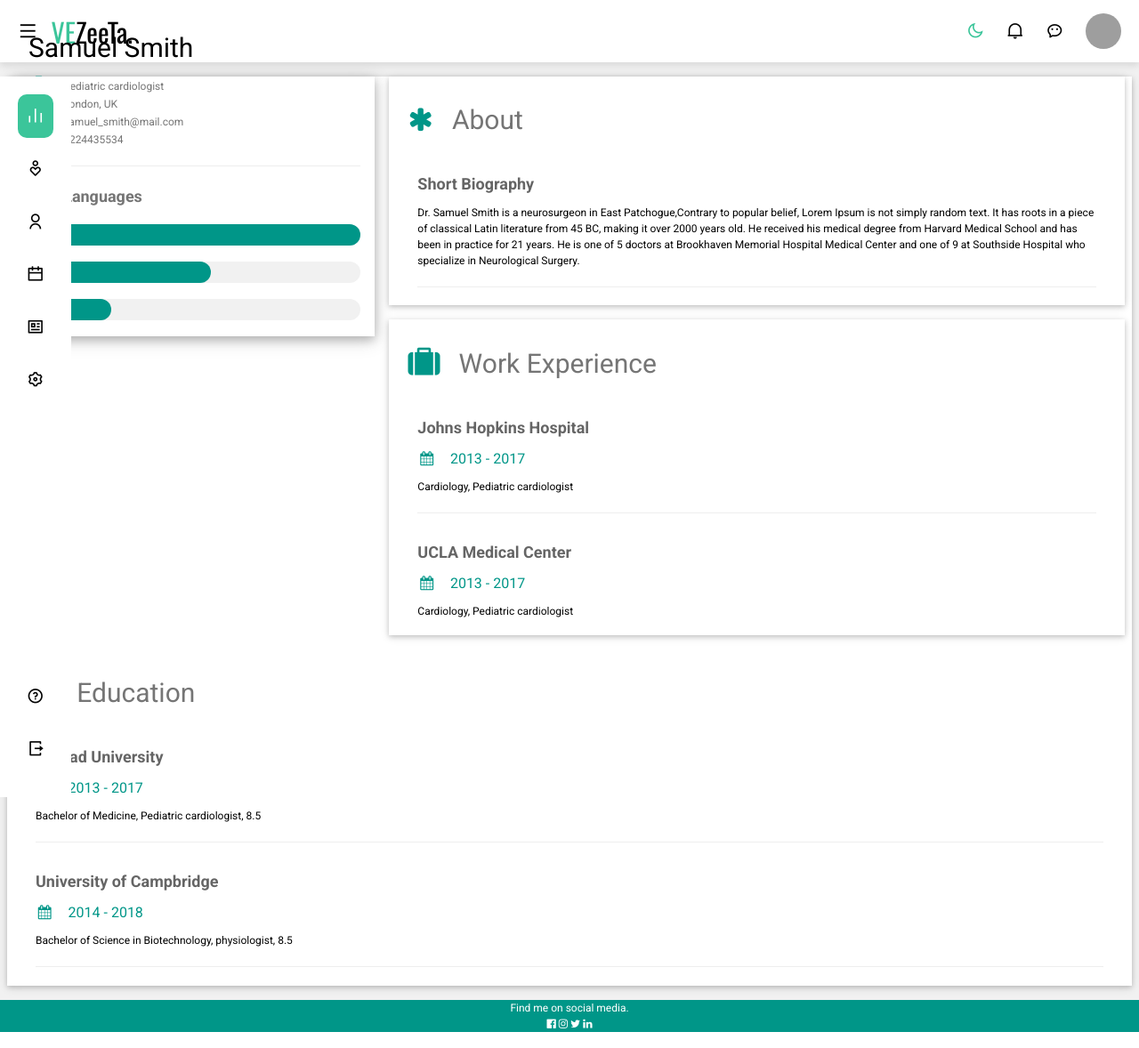
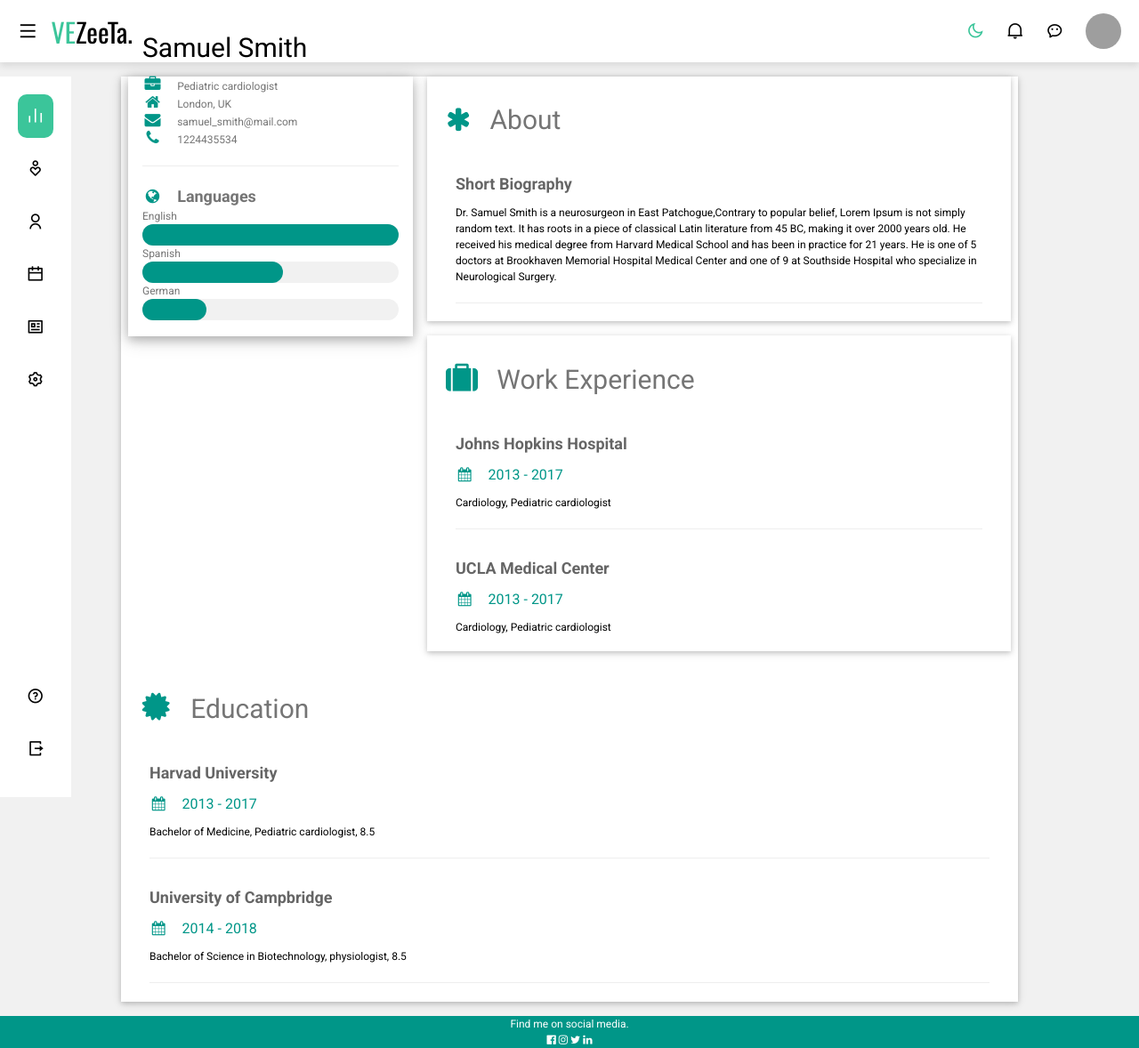
Before and after one commit to Samirzzz/Medical-System, a PHP site: page /drprofile.php in a window 1280 px wide. Shown: the whole page at 89% size. Run offline with PHP 8.4, Linux system fonts and the light colour scheme; some libraries are stand-ins or nearby versions; grey boxes are pictures that could not be loaded.

Commit message:
dr profile

```diff
--- a/drprofile.php
+++ b/drprofile.php
@@ -13,7 +13,7 @@ html,body,h1,h2,h3,h4,h5,h6 {font-family: "Roboto", sans-serif}
 <?php include_once'navigation.php';?>
 
 
-<div class="w3-content w3-margin-top" style="max-width:1400px;">
+<div class="w3-content w3-margin-top" style="max-width:1024px;">
 
 
   <div class="w3-row-padding">
```
